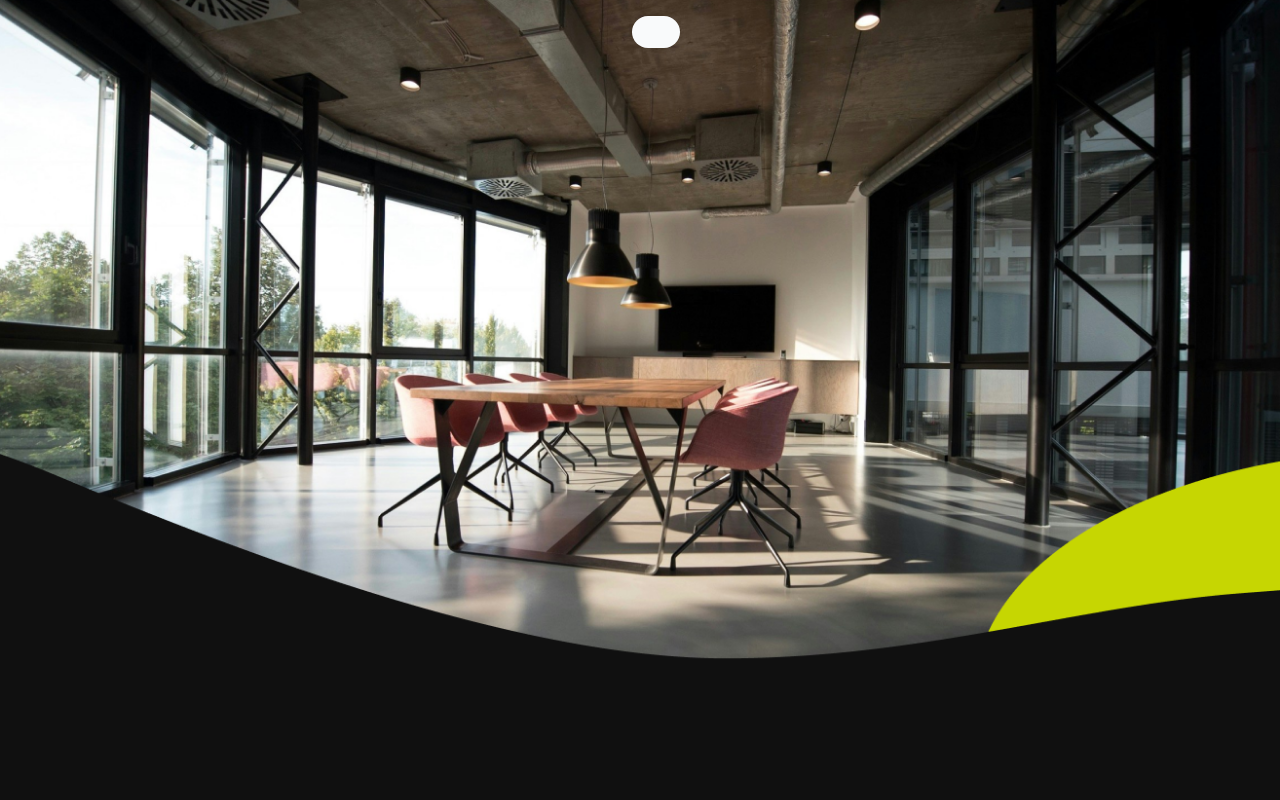
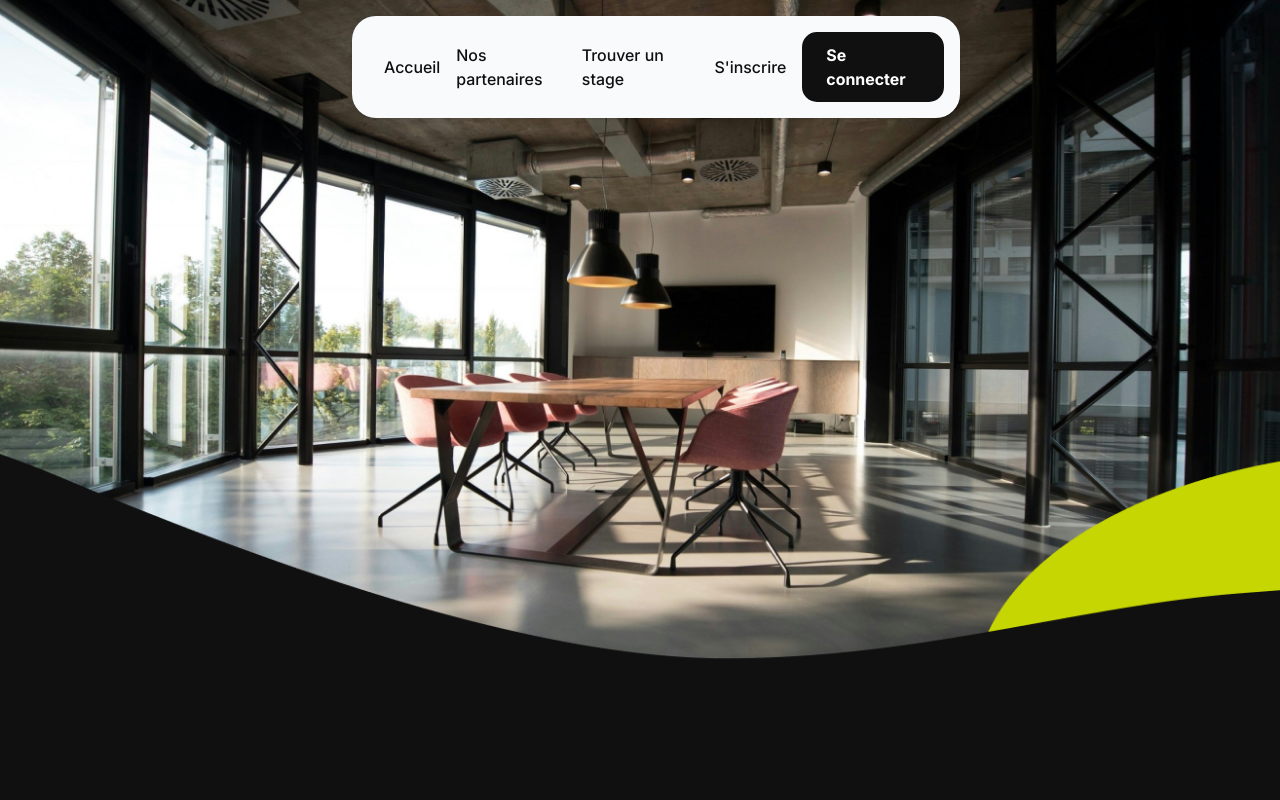
Before and after one commit to betasown/GR6-Internly_frontend, a Next.js app in the folder internly/: page / in a window 1280 px wide. Shown: the top 800 px of the page. Built offline with nearby package versions, Linux system fonts and the light colour scheme.

Commit message:
refactor: correction du problème de navbar introduit au commit précédent

```diff
--- a/internly/src/app/layout.js
+++ b/internly/src/app/layout.js
@@ -1,10 +1,8 @@
-"use client";
-
 import "./globals.css";
 
-import { useState } from "react";
 
-/*
+
+
 export const metadata = {
   title: "Internly - Trouver le stage de vos rêves",
   description: "Internly est le meilleur site d'annonces en ligne pour trouver le stage de vos rêves. Postulez dès maintenant !",
@@ -17,22 +15,17 @@ export const metadata = {
     description: "Internly est le meilleur site d'annonces en ligne pour trouver le stage de vos rêves. Postulez dès maintenant !",
   },
 };
-*/
+
 
 export default function RootLayout({ children }) {
-  const [isExpanded, setIsExpanded] = useState(false);
-
-  const handleHeaderClick = () => {
-    setIsExpanded(!isExpanded);
-  };
 
   return (
     <html lang="fr">
         <body>
 
         <div className="image-container">
-          <header className={isExpanded ? "header-expanded" : ""} onClick={handleHeaderClick}>
-            <nav className="navbar-desktop-only hidden">
+          <header>
+            <nav className="navbar-desktop-only">
               <div className="nav-right">
                 <a href="/">Accueil</a>
                 <a href="/entreprises">Nos partenaires</a>
```
